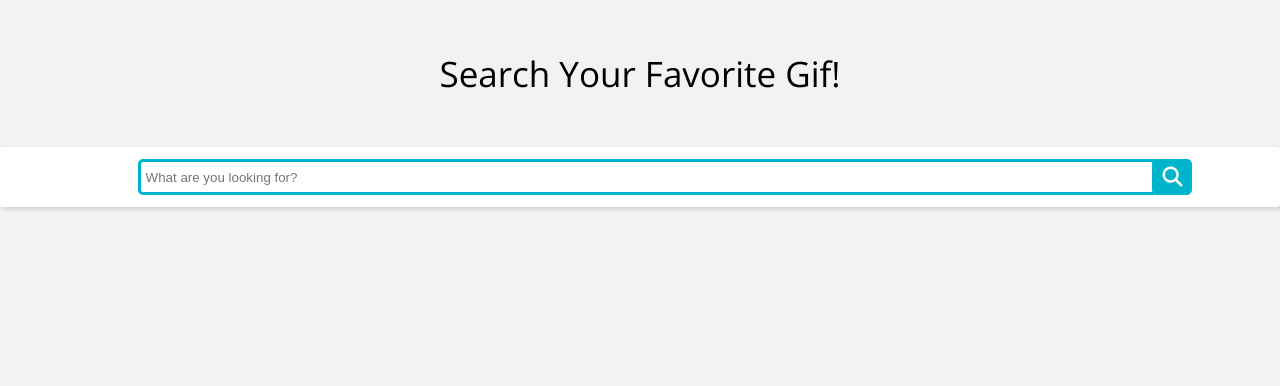
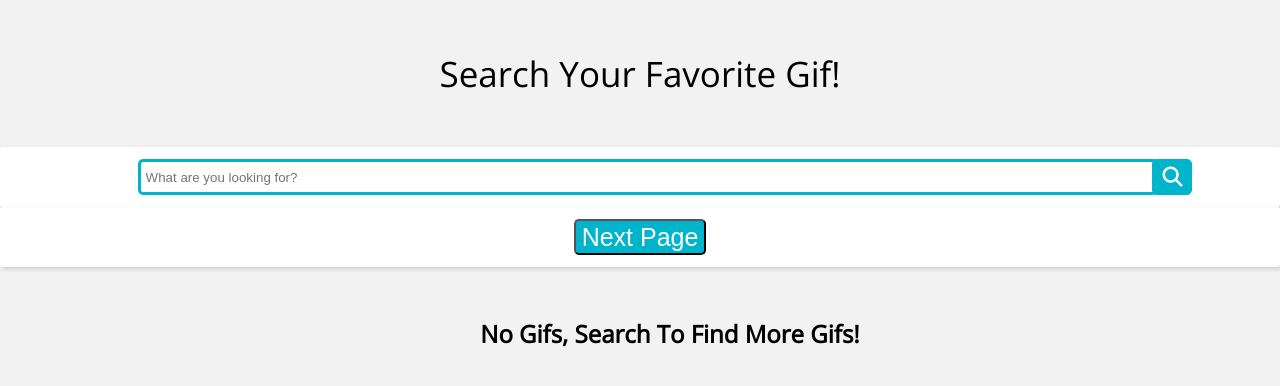
Before and after one commit to chakafasano88/giphy-app, a React (Create React App) app: page / in a window 1280 px wide. Shown: the top 386 px of the page. Built offline with nearby package versions, Linux system fonts and the light colour scheme.

Commit message:
added pagination

```diff
--- a/src/App.css
+++ b/src/App.css
@@ -139,3 +139,30 @@ body{
   width: 100%;
   height: 100%;
 }
+
+.no-gif-msg{
+  text-align: center;
+}
+
+.nextButt {
+  background: #00B4CC;
+  text-align: center;
+  color: #fff;
+  border-radius: 5px;
+  cursor: pointer;
+  font-size: 25px;
+}
+
+.next-butt-container {
+  width: 100%;
+  display: flex;
+  justify-content: center;
+  height: 60px;
+  background-color: white;
+  padding: 12px;
+  box-sizing: border-box;
+  -moz-box-sizing: border-box;
+  -webkit-box-sizing: border-box;
+  box-shadow: 2px 2px 4px 0 #ccc;
+  border-radius: 3px
+}
--- a/src/App.js
+++ b/src/App.js
@@ -9,7 +9,7 @@ class App extends Component {
     this.state = {
       gifs: [],
       hasError: false,
-      errorMessage: '',
+      errorMessage: ''
     };
   }
 
--- a/src/components/Gifs.js
+++ b/src/components/Gifs.js
@@ -2,23 +2,19 @@ import React from 'react';
 import Gif from './Gif';
 
 class Gifs extends React.Component {
+   renderList = () => {
+     const { gifList } = this.props
+      if(gifList <= 0){
+        return <div className="no-gif-msg"> <h2> No Gifs, Search To Find More Gifs!</h2> </div>
+      }
+      return(gifList.map(gif => <Gif key={gif.id} gifList={gifList} gif={gif.images.fixed_height.url} />))
+  }
 
   render(){
-    // This accesses state in App.js
-  const { gifList } = this.props
-
-  let show = gifList.map(gif => {
-       return <Gif
-         key={gif.id}
-         gifList={gifList}
-         gif={gif.images.fixed_height.url}
-       />
-     });
-
       return(
         <div className="container">
           <div>
-          { show }
+            { this.renderList() }
           </div>
         </div>
       );
--- /dev/null
+++ b/src/components/Pagination.js
@@ -0,0 +1,40 @@
+import React from 'react';
+import axios from 'axios';
+
+
+class Pagination extends React.Component {
+  constructor(){
+    super()
+    this.state = {
+      offset: 25
+    }
+  }
+
+  componentDidMount( ){
+    return console.log(this.state);
+  }
+
+  _onSubmit = (e) => {
+    e.preventDefault();
+    const { offset } = this.state;
+
+    axios.get(`http://api.giphy.com/v1/gifs/search?offset=${offset}&api_key=q7kTB0TwzgVggIoYvFUcT97sfeuEIL53`)
+     .then(response => {
+       console.log(response.data.data);
+     })
+     .catch(error => {
+         console.log(error.response)
+     });
+   }
+
+  render(){
+    return(
+      <div>
+        <button text="" onClick={this._onSubmit}></button>
+        <h2>adsfdbgsda</h2>
+      </div>
+    )
+  }
+}
+
+export default Pagination;
--- a/src/components/Search.js
+++ b/src/components/Search.js
@@ -1,18 +1,39 @@
 import React from 'react';
+import Pagination from './Pagination';
 import axios from 'axios';
 
 class Search extends React.Component {
   state = {
-    query: ''
+    query: '',
+    paginate: 25,
+    limit: 25
   }
 
   _onChange = (e) => {
     const { name, value } = e.target;
     this.setState({
       [name]: value
-    });
+    })
   }
 
+  _fetchData = () => {
+    const { query, paginate, limit } = this.state;
+    const { onError, onSearch } = this.props;
+
+    axios.get(`http://api.giphy.com/v1/gifs/search?q=${query}&offset=${paginate}&limit=${limit}&api_key=q7kTB0TwzgVggIoYvFUcT97sfeuEIL53`)
+     .then(response => {
+       onSearch(response.data.data);
+    })
+   }
+
+  _fetchNextPage = () => {
+    const { paginate, limit, query } = this.state
+    this.setState({
+      paginate: paginate + limit
+    }, () => this._fetchData());
+  }
+
+// Prints gifs based on query
   _onSubmit = (e) => {
     e.preventDefault();
     const { query } = this.state;
@@ -30,6 +51,7 @@ class Search extends React.Component {
   render() {
     return (
       // Search bar which communicates with giphy API
+      <div>
         <div className="search-container">
           <div className="wrap">
             <div className="search">
@@ -42,6 +64,10 @@ class Search extends React.Component {
             </div>
           </div>
         </div>
+        <div className="next-butt-container">
+          <button className="nextButt" onClick={this._fetchNextPage}>Next Page</button>
+        </div>
+      </div>
     );
   }
 }
```
Lines whose indentation alone changed are shown as unchanged.
